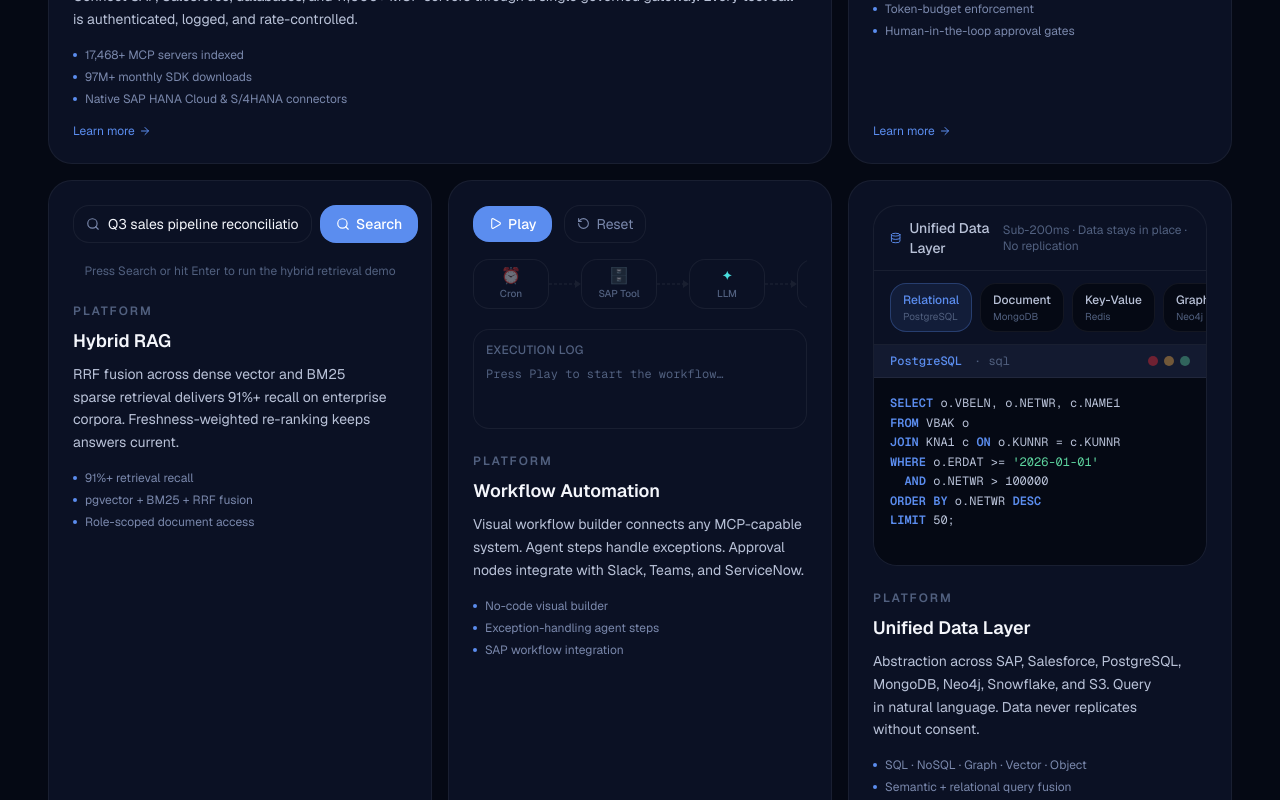
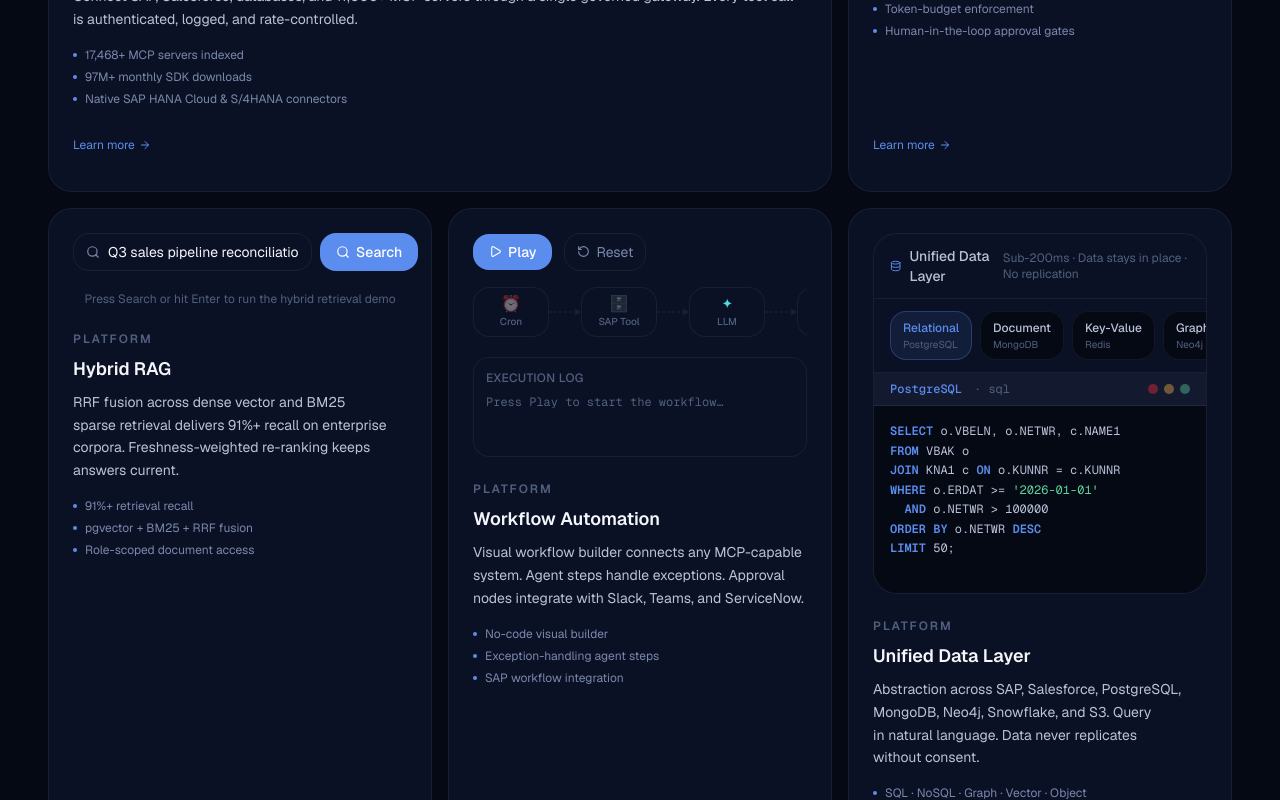
Before and after one commit to lpanigrahi/web_neogen_latest, a Next.js app: page / in a window 1280 px wide. Shown: the part 2840-3640 px from the top of the page. Built offline with nearby package versions, Linux system fonts and the light colour scheme.

Commit message:
fix(a11y): increase PillarCard 'Learn more' touch target to 44px min-height

```diff
--- a/components/site/PillarCard.tsx
+++ b/components/site/PillarCard.tsx
@@ -41,7 +41,10 @@ export function PillarCard({ eyebrow, title, body, bullets, href, demo, classNam
           </li>
         ))}
       </ul>
-      <Link href={href} className="mt-auto flex items-center gap-1 text-xs text-aurora-1 hover:text-aurora-2 transition-colors">
+      <Link
+        href={href}
+        className="mt-auto inline-flex items-center gap-1 text-xs text-aurora-1 hover:text-aurora-2 transition-colors min-h-[44px]"
+      >
         Learn more <ArrowRight size={12} />
       </Link>
     </motion.div>
```
Also changed, not shown: 1 other file (tests, documents, lock files or other folders).
